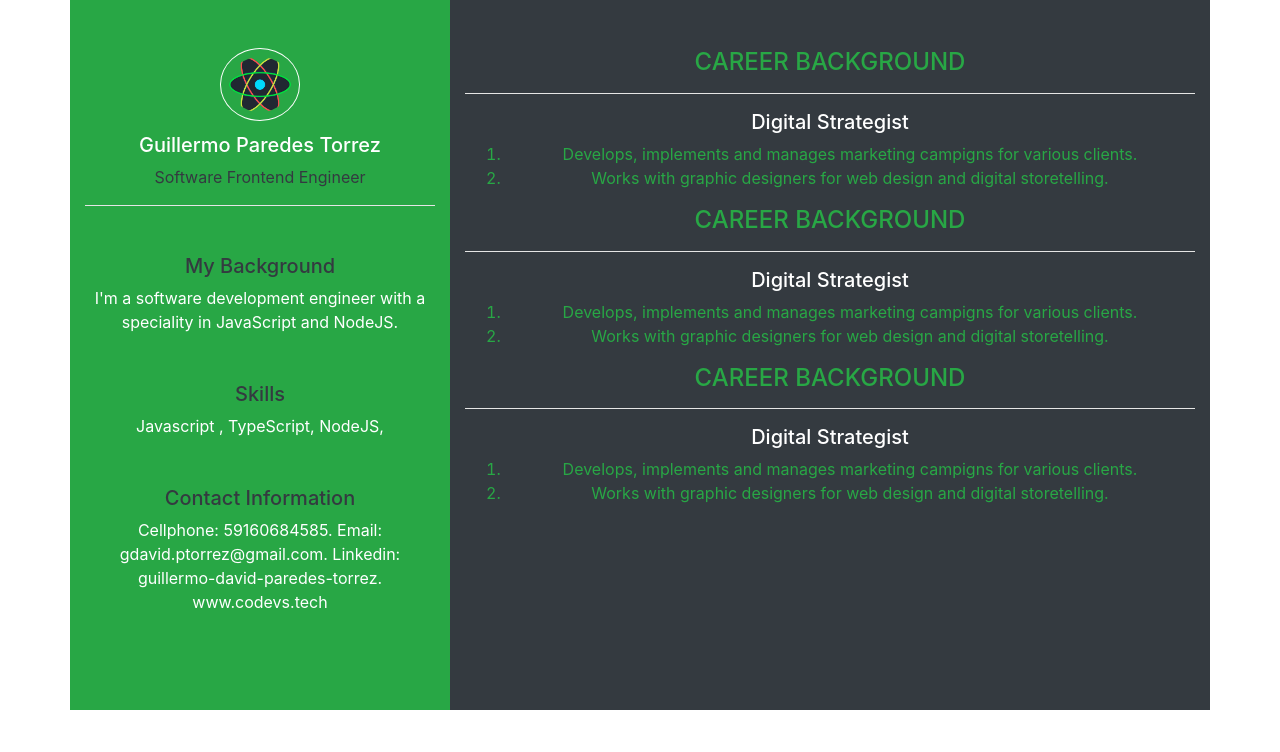
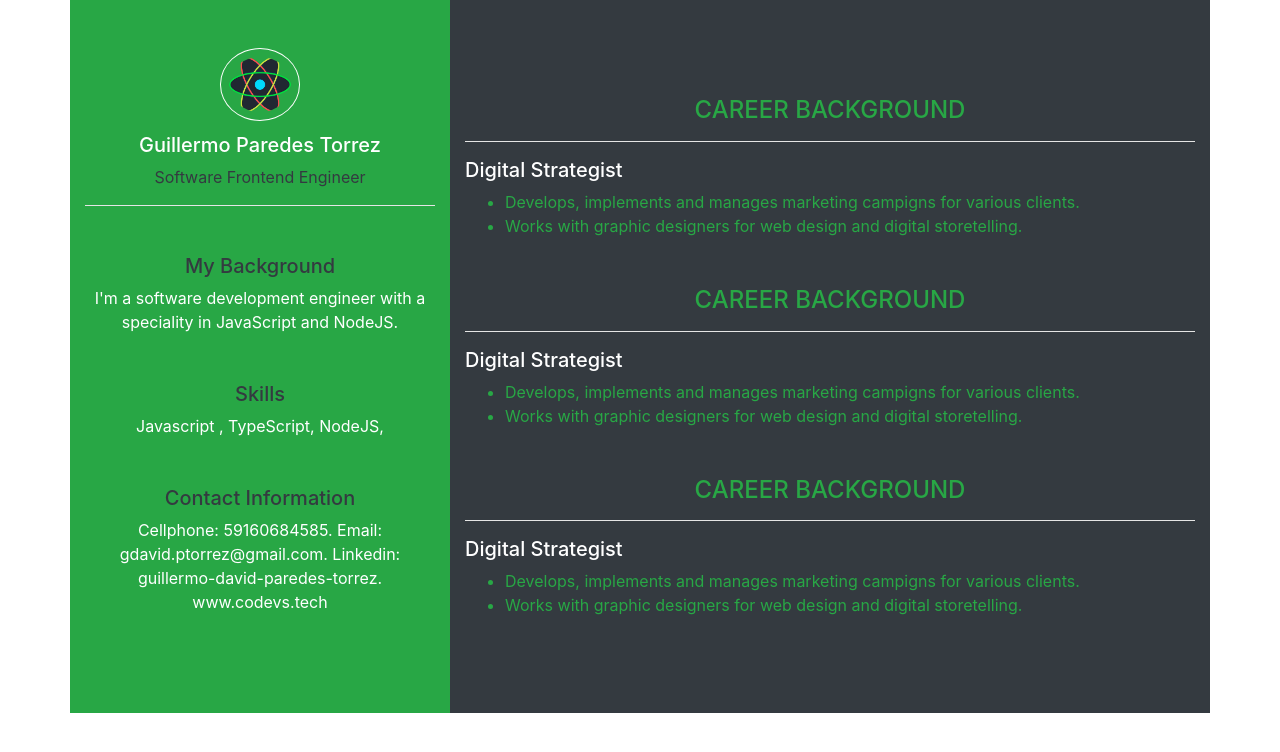
Before and after one commit to GuillermoParedes/react-girls, a React (Create React App) app: page / in a window 1280 px wide. Shown: the top 752 px of the page. Built offline with nearby package versions, Linux system fonts and the light colour scheme.

Commit message:
changes orientation text

```diff
--- a/src/components/Experience.jsx
+++ b/src/components/Experience.jsx
@@ -2,14 +2,14 @@ import React from "react";
 
 const Experience = ({ title, experiences }) => {
   return (
-    <section>
+    <section className="mb-5 mt-5">
       <h4 className="text-uppercase text-success">{title}</h4>
       <hr className="bg-white" />
       {experiences.map((e, i) => {
         return (
           <div key={i}>
-            <h5 className="text-white">{e.title}</h5>
-            <ol>
+            <h5 className="text-left text-white">{e.title}</h5>
+            <ul className="text-left">
               {e.descriptions.map((d, ii) => {
                 return (
                   <li className="text-success" key={ii}>
@@ -17,7 +17,7 @@ const Experience = ({ title, experiences }) => {
                   </li>
                 );
               })}
-            </ol>
+            </ul>
           </div>
         );
       })}
```
